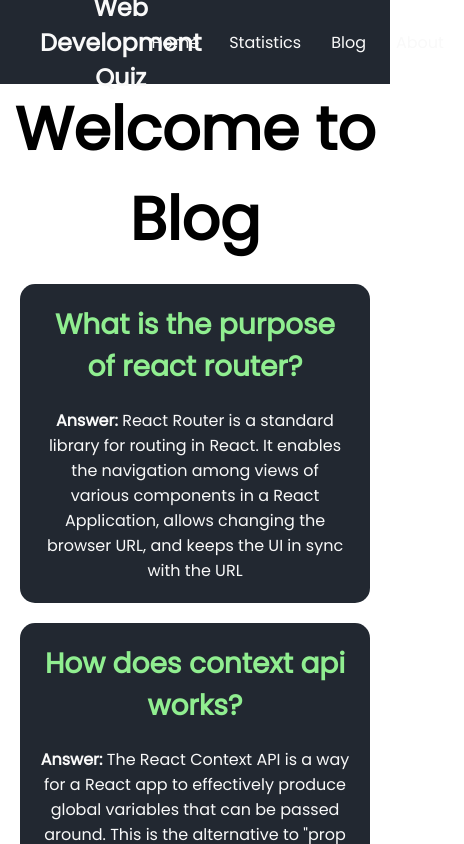
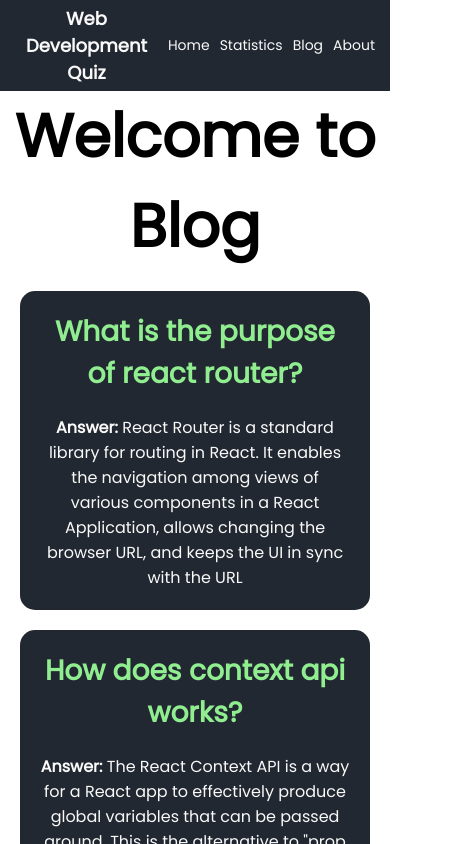
Before and after one commit to raju-miah/web-development-quiz, a React (Create React App) app: page /blog in a window 390 px wide. Shown: the top 844 px of the page, 464 px wide, since content can reach past the window. Built offline with nearby package versions, Linux system fonts and the light colour scheme.

Commit message:
site responsive

```diff
--- a/src/components/Header/Header.css
+++ b/src/components/Header/Header.css
@@ -18,7 +18,7 @@ li {
     display: flex;
     align-items: center;
     justify-content: space-between;
-    height: 10vh;
+    /* height: 10vh; */
     background-color: #222831;
     color: #F9F9F9;
     padding: 20px;
@@ -44,3 +44,28 @@ li {
     justify-content: flex-end;
     width: 75%;
 }
+
+@media screen and (max-width: 768px) {
+    .navbar {
+        padding: 5px;
+    }
+
+    .logo {
+        font-size: 18px;
+        margin-left: 0px;
+    }
+
+    li {
+        font-size: 14px;
+        text-decoration: none;
+        list-style: none;
+        margin-left: 0px;
+        margin-right: 10px;
+    }
+
+    .nav-links {
+        width: auto;
+    }
+
+
+}
--- a/src/components/Home/Home.css
+++ b/src/components/Home/Home.css
@@ -31,3 +31,25 @@
     grid-template-columns: repeat(2, 1fr);
     gap: 20px;
 }
+
+@media screen and (max-width: 992px) {
+    .home {
+        flex-direction: column;
+    }
+}
+
+@media screen and (max-width: 768px) {
+    .home {
+        flex-direction: column;
+    }
+
+    .home-text h4 {
+        font-size: 50px;
+    }
+
+    .card {
+        display: grid;
+        grid-template-columns: repeat(1, 1fr);
+        gap: 10px;
+    }
+}
--- a/src/components/Home/Home.js
+++ b/src/components/Home/Home.js
@@ -1,6 +1,5 @@
 import React from 'react';
 import { useLoaderData } from 'react-router-dom';
-import img from '../../header.jpg';
 import Quiz from '../Quiz/Quiz';
 import './Home.css';
 const Home = () => {
@@ -16,7 +15,7 @@ const Home = () => {
                     <p>You are find this page, that's mean you doing awesome! <br />Let's get started with your web development IQ <br />Are you ready</p>
                 </div>
                 <div className='home-img'>
-                    <img src={img} alt="" />
+                    <img src="https://i.ibb.co/WfQx4gC/header.jpg" alt="" />
                 </div>
             </div>
             <div className='card'>
--- a/src/components/QuizQuestion/QuizQuestion.css
+++ b/src/components/QuizQuestion/QuizQuestion.css
@@ -30,3 +30,21 @@
     background-color: #222831;
     border: none;
 }
+
+@media screen and (max-width: 768px) {
+    .options {
+        display: grid;
+        grid-template-columns: repeat(1, 1fr);
+        gap: 20px;
+        margin-top: 20px;
+    }
+
+    .quiz h1 {
+        font-size: 18px;
+    }
+
+    .options button {
+        font-size: 16px;
+        padding: 10px;
+    }
+}
--- a/src/components/Statistics/Statistics.css
+++ b/src/components/Statistics/Statistics.css
@@ -1,4 +1,11 @@
 .rechart-text {
-    margin-top: 20px;
+    margin-top: 10px;
     margin-bottom: 50px;
+    padding: 20px;
 }
+
+.chart {
+    display: flex;
+    align-items: center;
+    justify-content: center;
+}
--- a/src/components/Statistics/Statistics.js
+++ b/src/components/Statistics/Statistics.js
@@ -14,7 +14,7 @@ const Statistics = () => {
                 <p>Here <strong>total</strong> means how many quiz have this topic of Name</p>
             </div>
 
-
+            <div className='chart'>
                 <LineChart
                     width={500}
                     height={300}
@@ -34,7 +34,7 @@ const Statistics = () => {
                     <Line type="monotone" dataKey="id" stroke="#8884d8" activeDot={{ r: 8 }} />
                     <Line type="monotone" dataKey="total" stroke="#82ca9d" />
                 </LineChart>
-
+            </div>
         </div>
     );
 };
```
Also changed, not shown: src/header.jpg (deleted). Lines whose indentation alone changed are shown as unchanged.
